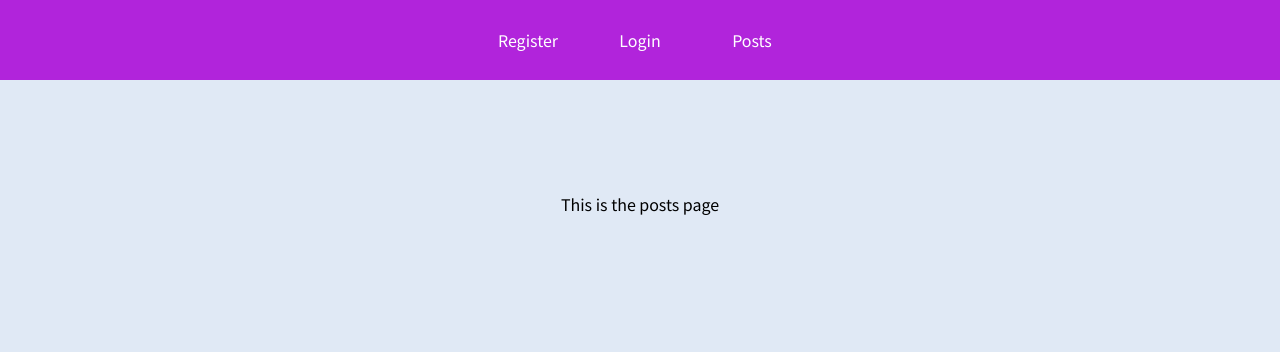
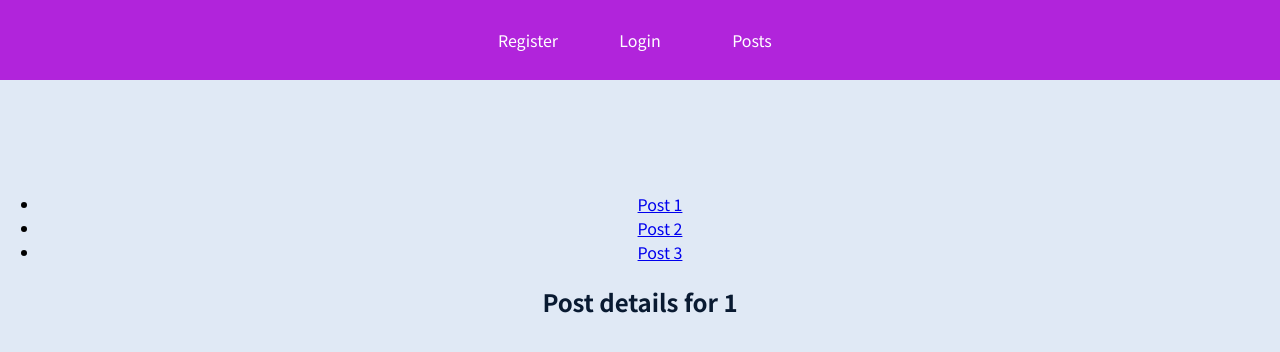
Before and after one commit to alingrig87/react-router-demo, a React (Create React App) app: page /posts/1 in a window 1280 px wide. Shown: the top 352 px of the page. Built offline with nearby package versions, Linux system fonts and the light colour scheme.

Commit message:
[Dynamic Router]
- add parameter to /posts route
- read and use the parameter inside PostDetails component
- create links in Posts component to different posts

```diff
--- a/src/App.js
+++ b/src/App.js
@@ -4,6 +4,7 @@ import Posts from './components/posts/Posts';
 import Login from './components/auth/Login';
 import Register from './components/auth/Register';
 import Navbar from './components/layout/Navbar';
+import PostDetails from './components/posts/PostDetails';
 
 const App = () => {
 	return (
@@ -21,6 +22,9 @@ const App = () => {
 				<Route path="/posts">
 					<Posts />
 				</Route>
+				<Route path="/posts/:postId">
+					<PostDetails />
+				</Route>
 			</div>
 		</div>
 	);
--- /dev/null
+++ b/src/components/posts/PostDetails.js
@@ -0,0 +1,13 @@
+import React from 'react';
+import { useParams } from 'react-router-dom';
+
+const PostDetails = (props) => {
+	const params = useParams();
+	return (
+		<div>
+			<h2>Post details for {params.postId}</h2>
+		</div>
+	);
+};
+
+export default PostDetails;
--- a/src/components/posts/Posts.js
+++ b/src/components/posts/Posts.js
@@ -1,7 +1,22 @@
 import React from 'react';
+import { Link } from 'react-router-dom';
 
 const Posts = (props) => {
-	return <div>This is the posts page</div>;
+	return (
+		<div>
+			<ul>
+				<li>
+					<Link to="/posts/1">Post 1</Link>
+				</li>
+				<li>
+					<Link to="/posts/2">Post 2</Link>
+				</li>
+				<li>
+					<Link to="/posts/3">Post 3</Link>
+				</li>
+			</ul>
+		</div>
+	);
 };
 
 export default Posts;
```
